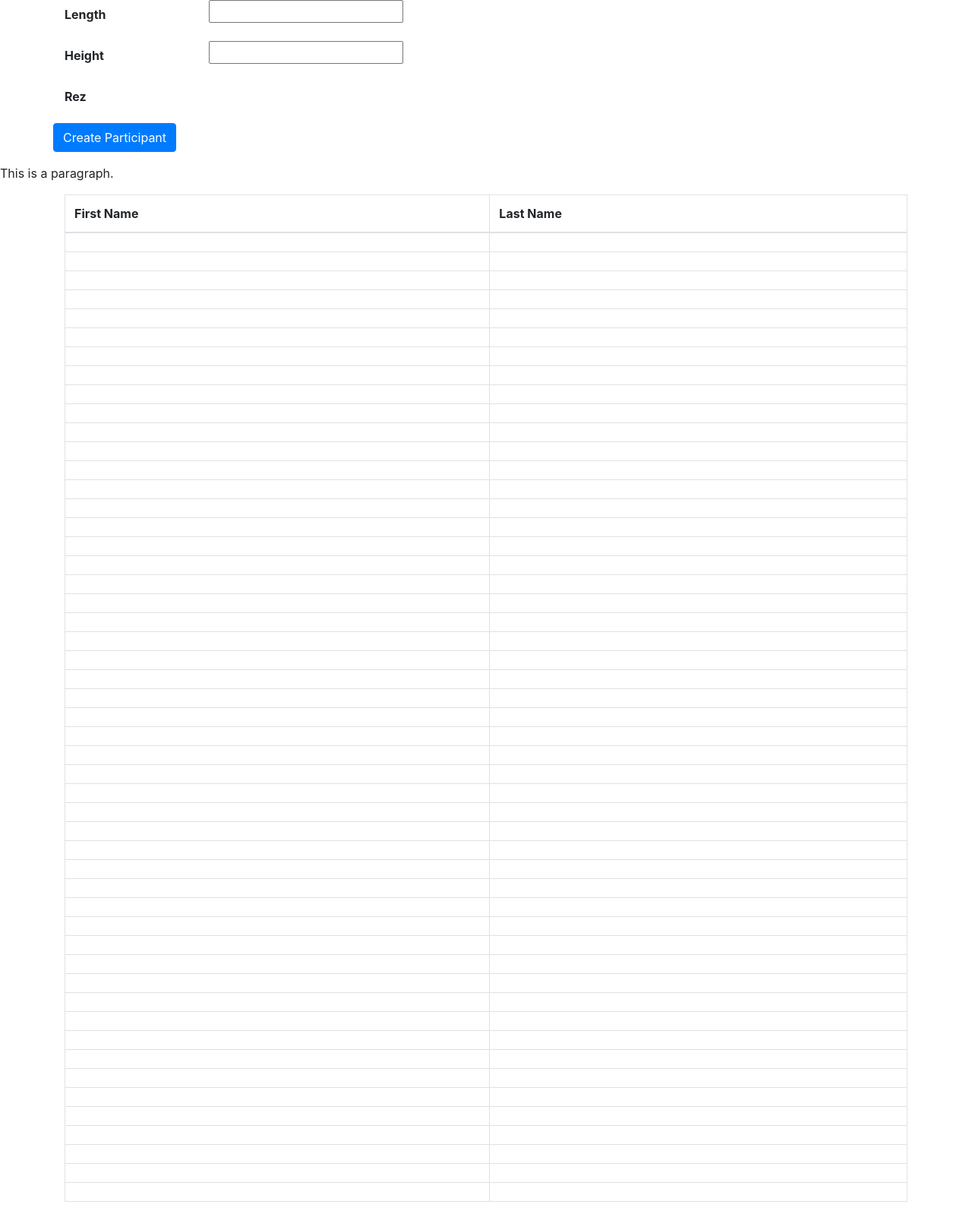
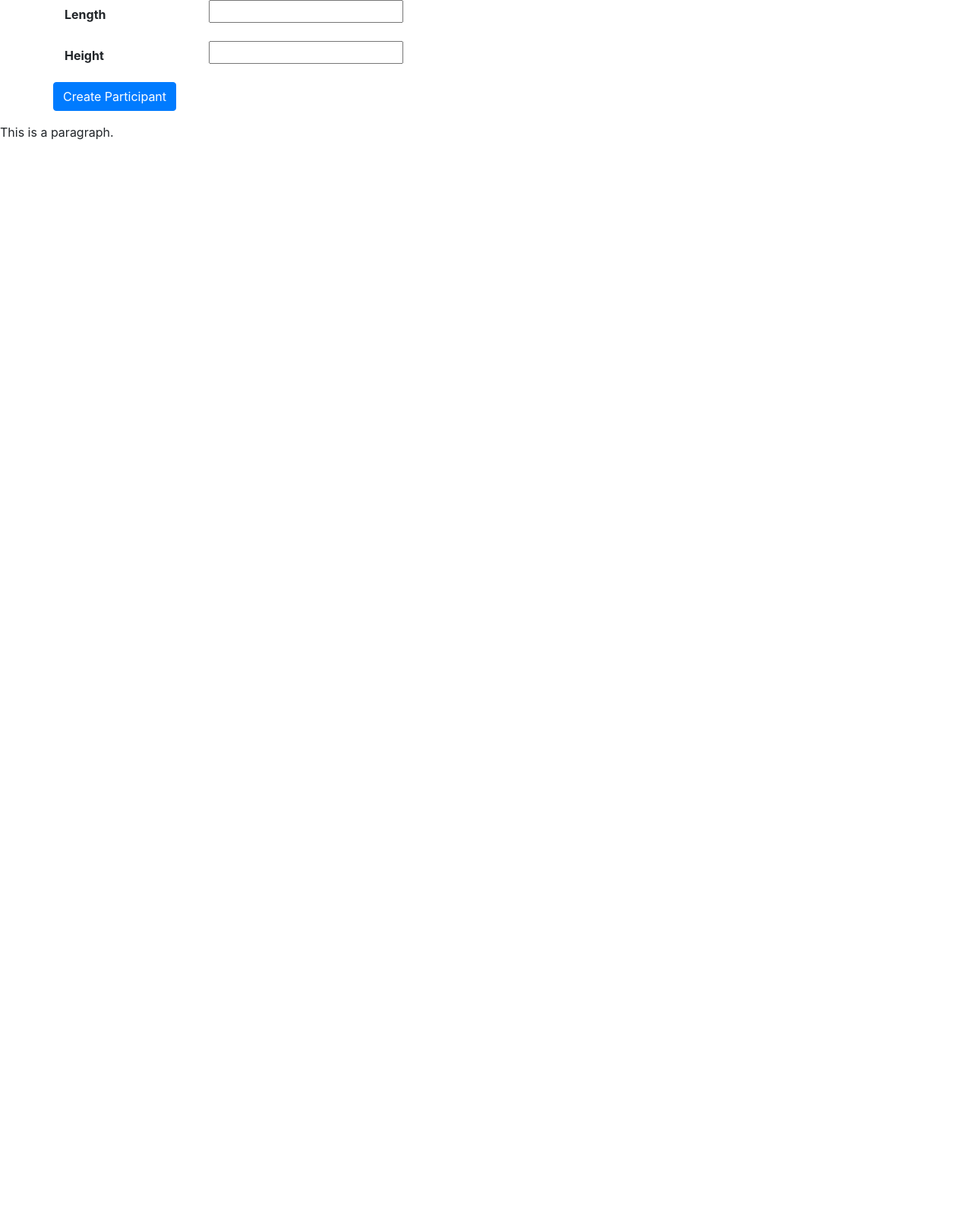
Before and after one commit to edgarslabans/ajax_post, a Django app: page / in a window 1280 px wide. Shown: the whole page at 76% size. After the commit the page ends 184 px from the top, so only its background shows below. Run offline with Django 4.2, Linux system fonts and the light colour scheme; data comes from the database, SQL or seed files in the repository; lists and menus that the app fills with data are empty; some libraries are stand-ins or nearby versions.

Commit message:
update in the model

```diff
--- a/myapp/forms.py
+++ b/myapp/forms.py
@@ -6,7 +6,7 @@
 class ParticipantForm(forms.ModelForm):
     ## set the label name of the date field.
     # = forms.DateField()
-    rez = forms.CharField(widget=forms.HiddenInput())
+
 
 
     class Meta:
--- a/myapp/models.py
+++ b/myapp/models.py
@@ -6,7 +6,7 @@
     # participant form fields
     length = models.CharField(max_length=100)
     height = models.CharField(max_length=100)
-    rez = models.CharField(max_length=100)
+
 
 
     class Meta:
--- a/myapp/templates/index.html
+++ b/myapp/templates/index.html
@@ -22,25 +22,7 @@
 
 <p id="test1">This is a paragraph.</p>
 
-<div class="container">
-    <table class="table table-bordered" id="showdata">
-        <thead>
-            <tr>
-                <th scope="col">First Name</th>
-                <th scope="col">Last Name</th>
-            </tr>
-        </thead>
-        <tbody>
-        {% for parti in participants %}
-        <tr>
-            <td>{{parti.first_name}}</td>
-            <td>{{parti.last_name}}</td>
 
-        </tr>
-        {% endfor %}
-        </tbody>
-    </table>
-</div>
 
 
 {% endblock content %}
@@ -52,15 +34,17 @@
         e.preventDefault();
         // serialize the data for sending the form data.
         var serializedData = $(this).serialize();
+
         // Ajax Call
         $.ajax({
             type: 'POST',
             url: "{% url 'post_participant' %}",
             data: serializedData,
+
 			// handle a successful response
             success: function (response) {
                 // On successful, clear all form data
-                $("#participant-form").trigger('reset');
+                //$("#participant-form").trigger('reset');
 
 
 
@@ -68,14 +52,10 @@
                 var instance = JSON.parse(response["instance"]);
                 var fields = instance[0]["fields"];
 
-                $("#test1").text(fields["first_name"]||"");
-                $("#showdata tbody").prepend(
-                   `<tr>
-                    <td>${fields["first_name"]||""}</td>
-                    <td>${"adjusted here"}</td>
+				// writing the output field
 
-                    </tr>`
-                )
+                $("#test1").text(fields["height"]||"");
+
             },
             error: function (response) {
                 // alert non successful response
--- a/myapp/views.py
+++ b/myapp/views.py
@@ -20,15 +20,13 @@
         # get the form data
         form = ParticipantForm(request.POST)
 
+        # adjusting request with new data
         post = request.POST.copy()  # to make it mutable
-
-
-        post['length'] = add_something(post['length'])
-
+        post['height'] = add_something(post['length'])
         form = ParticipantForm(post)
 
 
-        print("type", type(form), form['length'].value())
+        #print("type", type(form), form['length'].value(), "is valid", form.is_valid)
 
         # save the data and after fetch the object in instance
         if form.is_valid():
@@ -38,6 +36,7 @@
             ser_instance = serializers.serialize('json', [instance, ])
             # send to client side.
 
+            #print("ttttt", {"instance": ser_instance})
             return JsonResponse({"instance": ser_instance}, status=200)
             # return JsonResponse({"instance": {"first_name": "bar","last_name": "2bar"}}, status=200)
 
@@ -45,7 +44,8 @@
             # some form errors occured.
             return JsonResponse({"error": form.errors}, status=400)
 
-    # some error occured
+    # some error occured+
+
     return JsonResponse({"error": ""}, status=400)
 
 
```
Also changed, not shown: myapp/templates/base.html (deleted, +0 -24 lines), myapp/templates/home.html (deleted, +0 -9 lines), myapp/templates/signup.html (deleted, +0 -9 lines), db.sqlite3.
